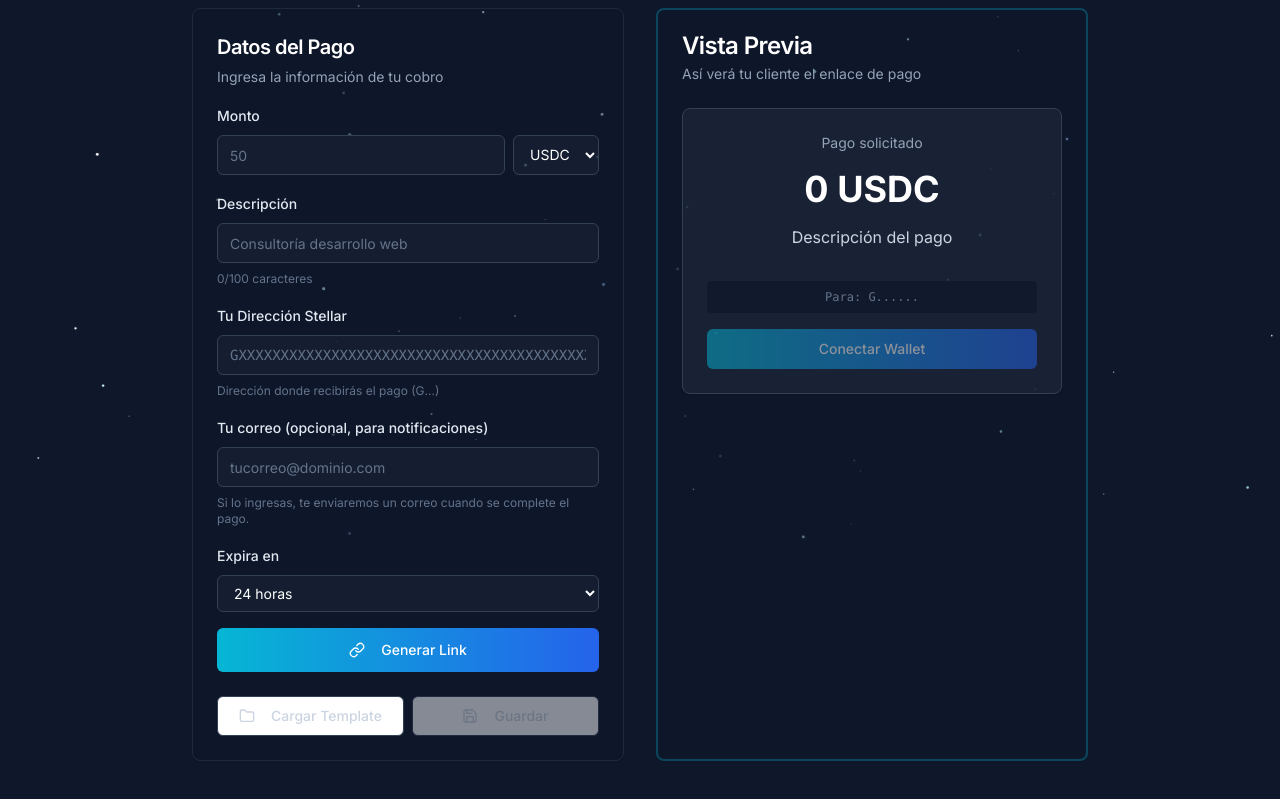
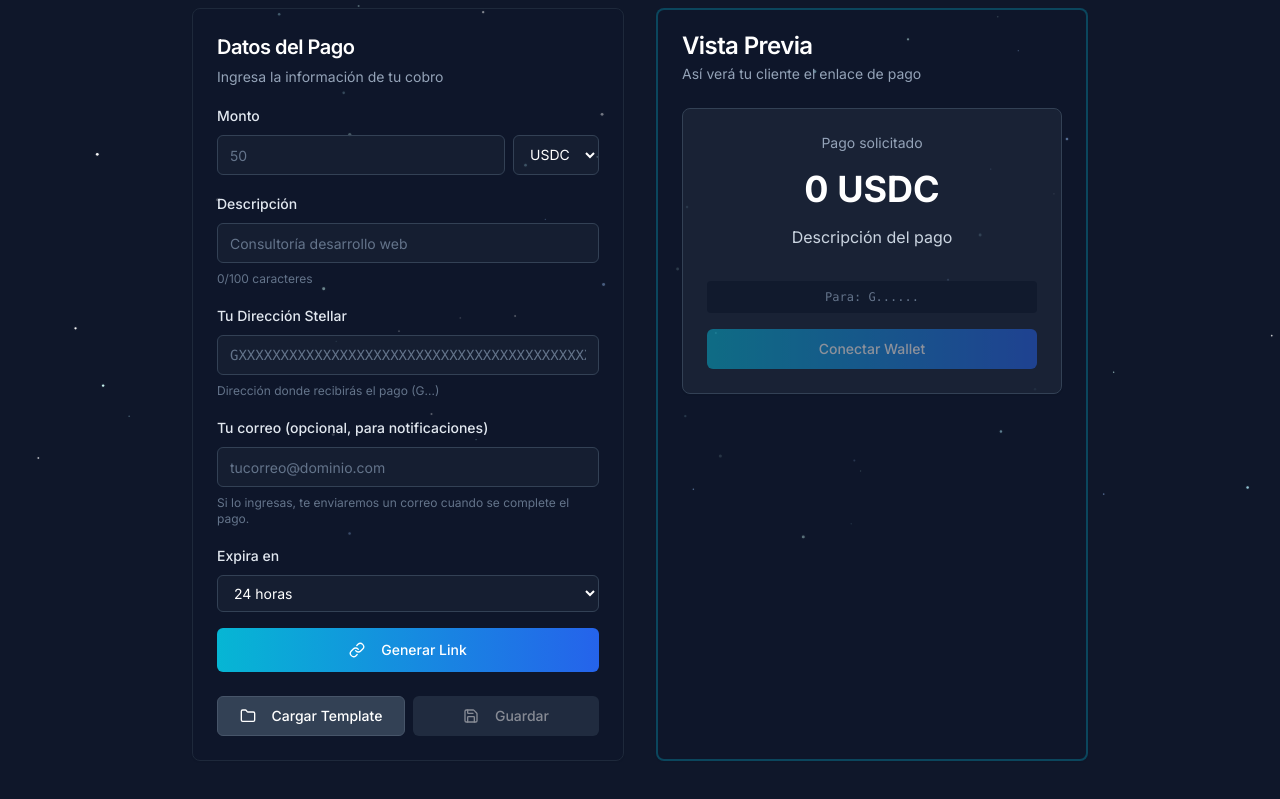
Before and after one commit to DiegoPoveda01/PayByLink, a Next.js app: page /create in a window 1280 px wide. Shown: the part 249-1048 px from the top of the page. Built offline with nearby package versions, Linux system fonts and the light colour scheme; what @stellar/stellar-sdk would draw is missing.

Commit message:
ui: mejorar legibilidad de botones 'Cargar Template' y 'Guardar' en create page

```diff
--- a/app/create/page.tsx
+++ b/app/create/page.tsx
@@ -569,8 +569,8 @@ export default function CreateLinkPage() {
                     <div className="flex gap-2 pt-2">
                       <Button
                         type="button"
-                        variant="outline"
-                        className="flex-1 border-slate-700 hover:bg-slate-800 text-slate-300"
+                        aria-label="Cargar Template"
+                        className="flex-1 bg-slate-700 hover:bg-slate-600 text-white border border-slate-600"
                         onClick={() => setShowTemplates(!showTemplates)}
                       >
                         <Folder className="w-4 h-4 mr-2" />
@@ -578,8 +578,8 @@ export default function CreateLinkPage() {
                       </Button>
                       <Button
                         type="button"
-                        variant="outline"
-                        className="flex-1 border-slate-700 hover:bg-slate-800 text-slate-300"
+                        aria-label="Guardar Template"
+                        className={`flex-1 text-white border-0 ${formData.recipientAddress ? 'bg-emerald-600 hover:bg-emerald-700' : 'bg-slate-700 cursor-not-allowed'}`}
                         onClick={() => setShowSaveTemplate(!showSaveTemplate)}
                         disabled={!formData.recipientAddress}
                       >
@@ -605,7 +605,7 @@ export default function CreateLinkPage() {
                           <Button
                             onClick={handleSaveTemplate}
                             size="sm"
-                            className="bg-cyan-600 hover:bg-cyan-700"
+                            className="bg-cyan-600 hover:bg-cyan-700 text-white"
                           >
                             Guardar
                           </Button>
```
